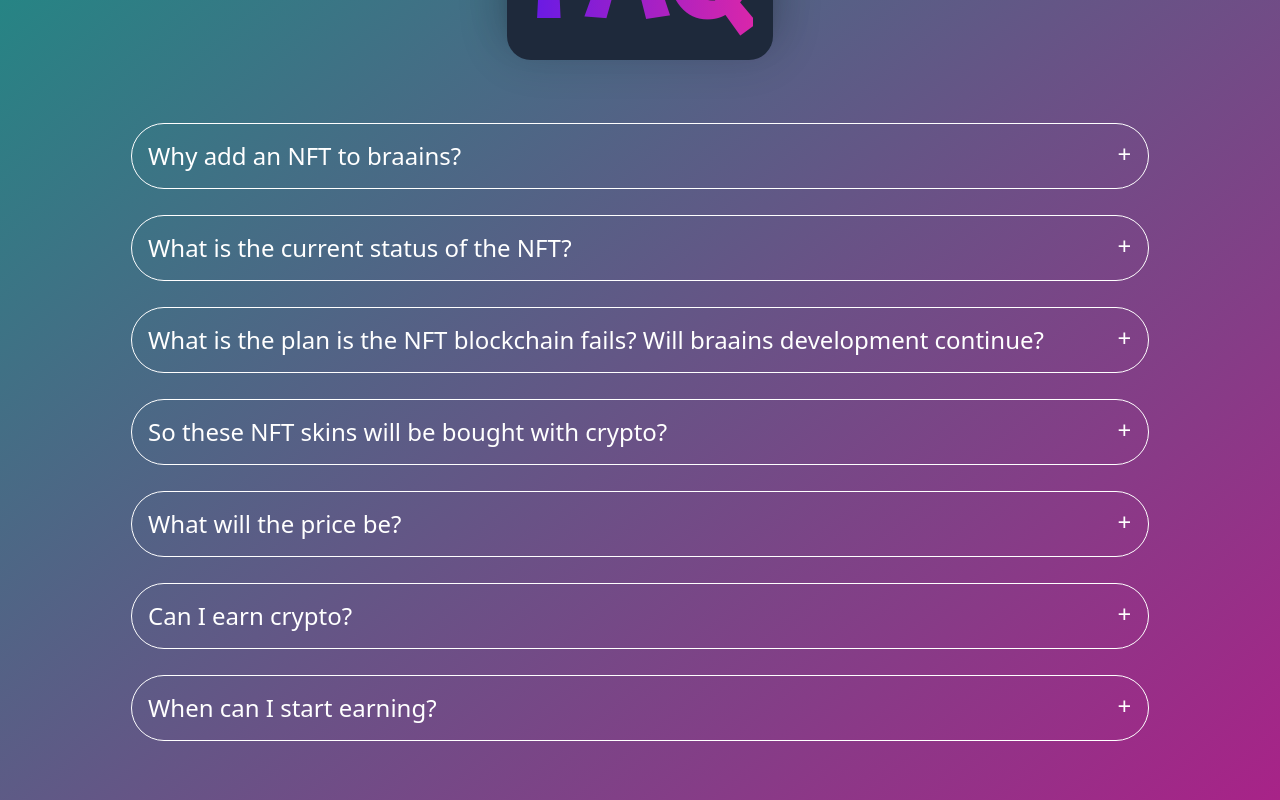
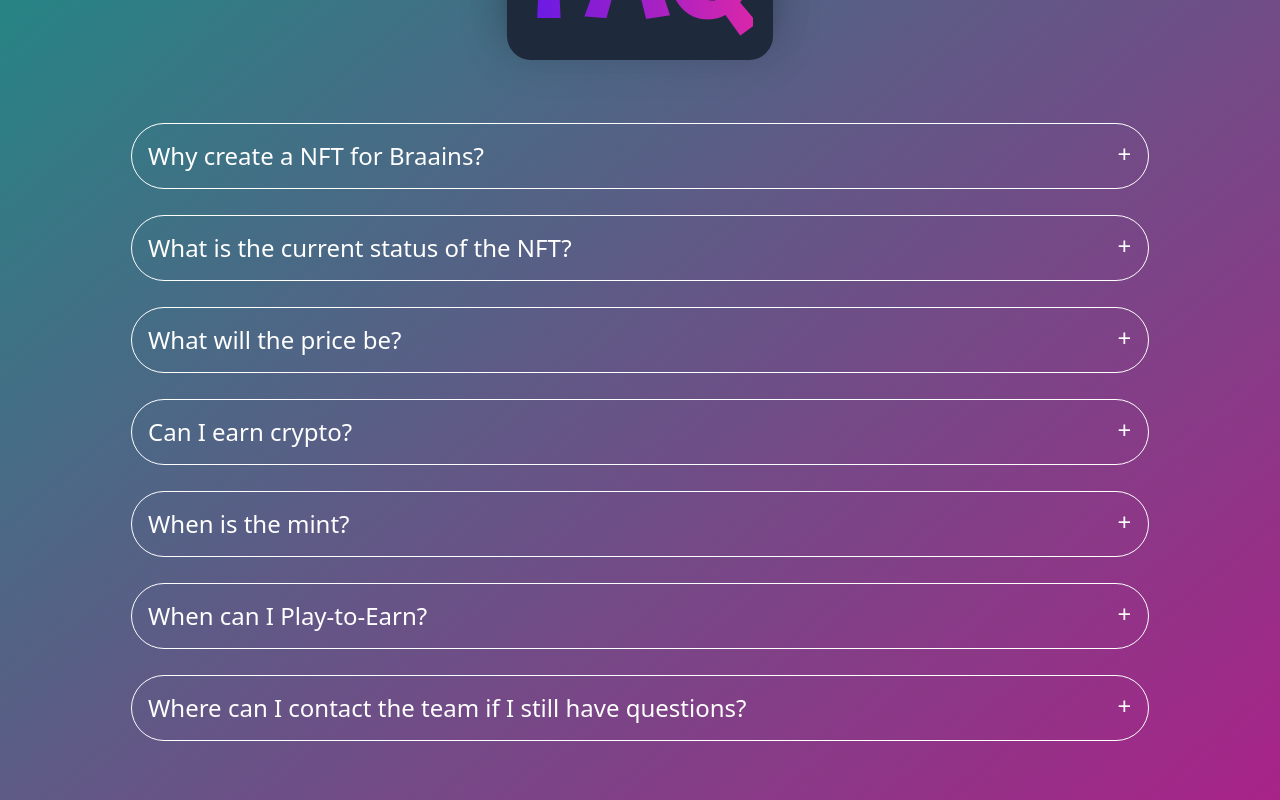
Before and after one commit to BraainsioNFT/braainsionfthomepage, a Next.js app: page / in a window 1280 px wide. Shown: the part 5320-6120 px from the top of the page. Built offline with nearby package versions, Linux system fonts and the light colour scheme.

Commit message:
feat: solidified FAQ questions and answers

```diff
--- a/src/components/FAQSection.tsx
+++ b/src/components/FAQSection.tsx
@@ -5,35 +5,27 @@
 
 const FAQs: Array<{ question: string; answer: string }> = [
   {
-    question: "Why add an NFT to braains?",
+    question: "Why create a NFT for Braains?",
     answer:
-      "NFT communities are really strong and filled with dedicated members because these members have money invested in the product. We are adding NFTs to braains to build a community of supporters just as strong as our current playerbase (i.e. expanding while maintaining quality).",
+      "NFT communities are really strong and filled with dedicated members who believe in projects enough to have money invested in it. We are adding NFTs to braains to build a community of supporters just as strong as our current playerbase. We are growing our community without sacrificing its quality.",
   },
   {
     question: "What is the current status of the NFT?",
     answer:
-      "We're working full time on NFT. There's a lot of moving parts and we're still early and figuring things out. The NFTs are currently planned to start being sold in July/August (2-3 months). So yeah im not kidding when I say we're early.. Which makes everyone here a OG in the BraainsNFT timeline 🎉",
-  },
-  {
-    question:
-      "What is the plan is the NFT blockchain fails? Will braains development continue?",
-    answer:
-      "It's unlikely blockchain will fail (there might be dips and crashes but overall it's not going everywhere). But if it did fail, braains would still continue, yes. We've been developing braains for 6 years without blockchain already,",
-  },
-  {
-    question: "So these NFT skins will be bought with crypto?",
-    answer: `Yes NFT skins will be bought with crypto. Think of it rather than "NFT skin" but instead a NFT that is a skin ingame (since there will be more than just getting a skin to buying braainsNFT). Existing skins will remain in old braains version of game while nft version of braains will be created alongside (the two will be very different so it's not like 2 clones).`,
+      "We are working full time on NFT. There's a lot of moving parts and we're still early and figuring things out. The NFTs are currently planned to start being sold in July/August (2-3 months). So we're not kidding when we say you're early.. Which makes everyone reading this a OG in the BraainsNFT timeline 🎉",
   },
   {
     question: "What will the price be?",
-    answer: "The price will be about 1-1.5 SOL depending on market conditions.",
+    answer: "The exact price will be determined based on market conditions as we approach mint day. For us, it's more important to have many holders than it is to make more money as dedicated holders are infinitely more valuable than a couble extra funding when it comes to growth.",
   },
   {
     question: "Can I earn crypto?",
     answer:
-      "Yes, this is play2earn which is coming in moddio in the coming months. You will earn Modd Tokens, which will be worth real money. Play 2 earn, create 2 earn: you make money making games based on number of players and you make money playing games through creators' incentives (i.e. a creator will give X tokens to top players of the week in order to attract new players).",
+      "Yes, a play-to-earn model is coming soon to Modd.io, Braains.io's parent site and partner. Through this system, players will be able to receive crypto from completion of ingame challenges, events, and highscores. This system will be quite flexible and allow us to take the input of the community as to how you would like our tokens to be earned.",
   },
-  { question: "When can I start earning?", answer: "July/August." },
+  { question: "When is the mint?", answer: "July/August 2022" },
+  { question: "When can I Play-to-Earn?", answer: "Anticipated early 2023" },
+  { question: "Where can I contact the team if I still have questions?", answer: "You can contact us on discord at discord.gg/braainsio or contact the project lead directly at QiNG-agar#0540"}
 ];
 
 export const FAQSection: FC = () => {
```
